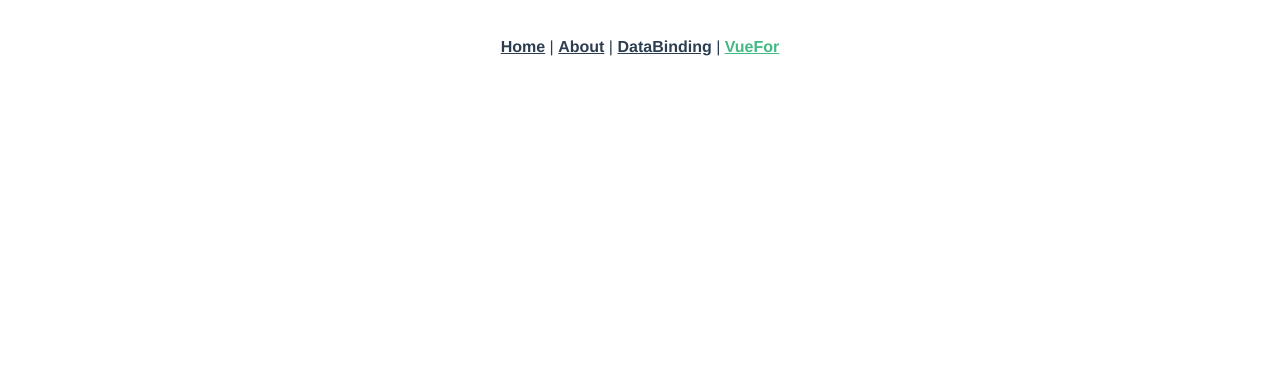
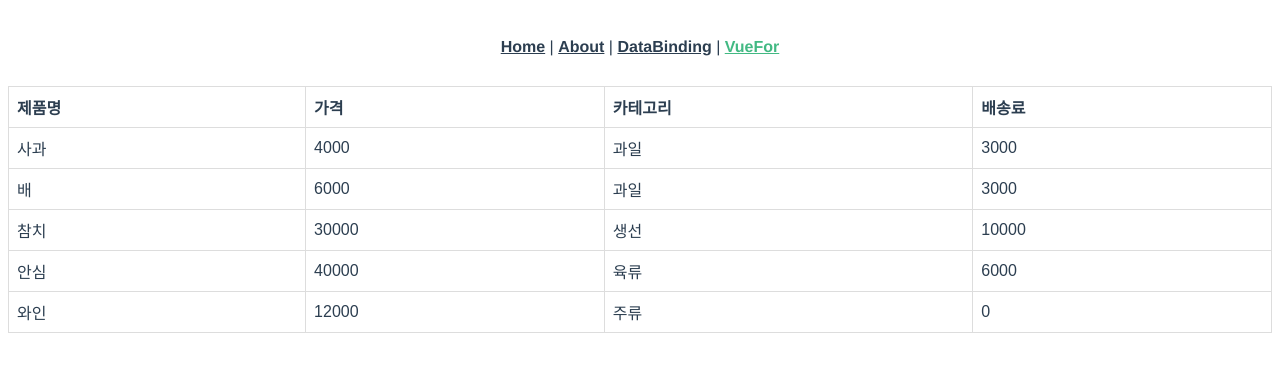
Before and after one commit to sbpark88/Vue.js-Short-Book, a Vue app in the folder vue-start-project/: page /vueFor in a window 1280 px wide. Shown: the top 372 px of the page. Built offline with nearby package versions, Linux system fonts and the light colour scheme.

Commit message:
Add: Add 'v-for'

```diff
--- a/vue-start-project/src/views/VueFor.vue
+++ b/vue-start-project/src/views/VueFor.vue
@@ -1,13 +1,51 @@
 <template>
-  <div></div>
+  <table>
+    <thead>
+    <tr>
+      <th>제품명</th>
+      <th>가격</th>
+      <th>카테고리</th>
+      <th>배송료</th>
+    </tr>
+    </thead>
+    <tbody>
+    <tr :key="index" v-for="(product, index) in productList">
+      <td>{{ product.product_name }}</td>
+      <td>{{ product.price }}</td>
+      <td>{{ product.category }}</td>
+      <td>{{ product.delivery_price }}</td>
+    </tr>
+    </tbody>
+  </table>
 </template>
 
 <script>
 export default {
-  name: "VueFor"
+  name: "VueFor",
+  data() {
+    return {
+      productList: [
+        {"product_name": "사과", "price": 4000, "category": "과일", "delivery_price": 3000},
+        {"product_name": "배", "price": 6000, "category": "과일", "delivery_price": 3000},
+        {"product_name": "참치", "price": 30000, "category": "생선", "delivery_price": 10000},
+        {"product_name": "안심", "price": 40000, "category": "육류", "delivery_price": 6000},
+        {"product_name": "와인", "price": 12000, "category": "주류", "delivery_price": 0},
+      ]
+    }
+  }
 }
 </script>
 
 <style scoped>
+table {
+  font-family: Arial, sans-serif;
+  border-collapse: collapse;
+  width: 100%;
+}
 
+td, th {
+  border: 1px solid #ddd;
+  text-align: left;
+  padding: 8px;
+}
 </style>
```
